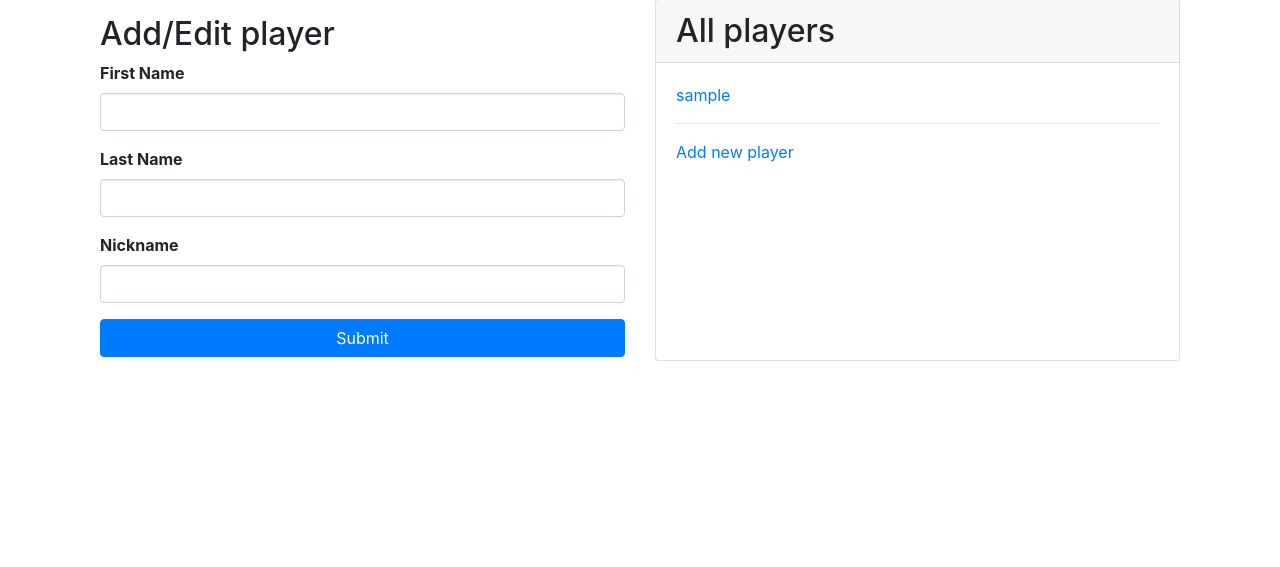
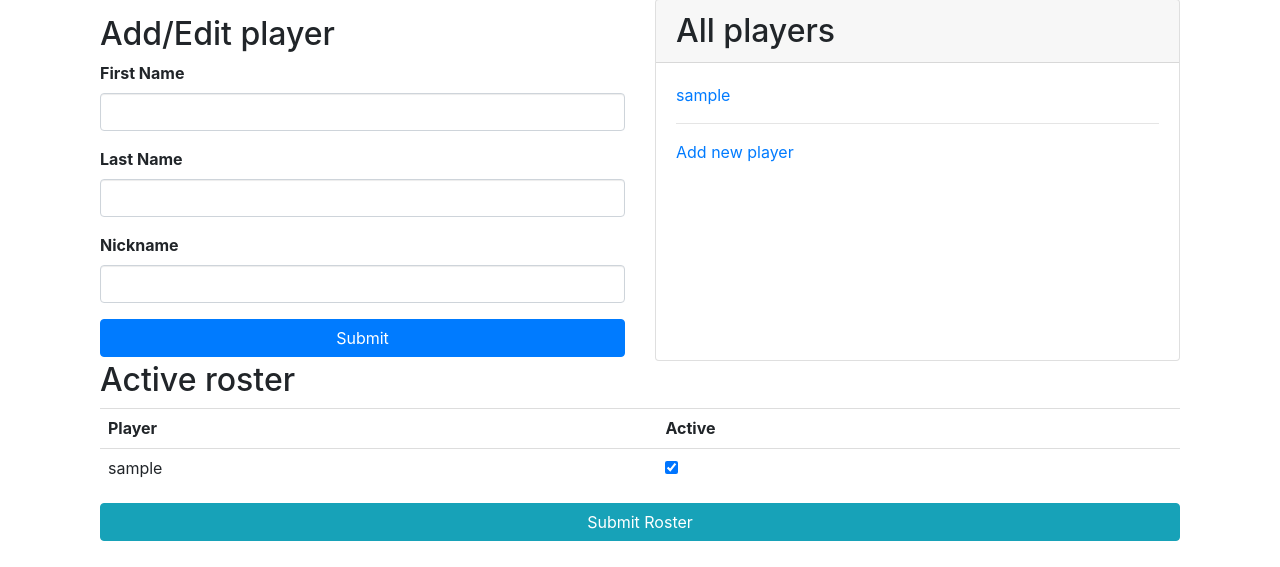
Before and after one commit to cpkm/darts-site, a Flask app: page /player_edit in a window 1280 px wide. Shown: the part 233-800 px from the top of the page. Run offline with Flask 2, Linux system fonts and the light colour scheme; a user stored in the database is signed in; tables that the repository leaves empty hold one stand-in row (values such as "Sample post"); some libraries are stand-ins or nearby versions.

Commit message:
adds active roster
A roster form is created in forms.py. This is implemented in the edit_player section with check boxes for active players. index.html updated to show current (active roster) as opposed to all players.

```diff
--- a/app/main/forms.py
+++ b/app/main/forms.py
@@ -1,7 +1,7 @@
 from flask import request, flash
 from flask_wtf import FlaskForm
 from wtforms import (StringField, SubmitField, TextAreaField, BooleanField, RadioField,
-    FieldList, FormField, DateField, SelectField, IntegerField)
+    FieldList, FormField, DateField, SelectField, IntegerField, HiddenField)
 from wtforms.validators import ValidationError, DataRequired, InputRequired, Length, Email
 from app import db
 from app.models import Player, Game, Match, Team, PlayerGame, Season, HighScore, LowScore, season_from_date
@@ -28,8 +28,8 @@ class EditPlayerForm(FlaskForm):
             raise ValidationError('Player nickname must be unique.')
 
 class ActivePlayerForm(FlaskForm):
-    player = StringField('Nickname',validators=[DataRequired()])
-    is_active = BooleanField('Active')
+    player = HiddenField('', validators=[DataRequired()])
+    is_active = BooleanField('')
 
 class RosterForm(FlaskForm):
     roster = FieldList(FormField(ActivePlayerForm))
@@ -37,6 +37,8 @@ class RosterForm(FlaskForm):
 
     def __init__(self, *args, **kwargs):
         super().__init__(*args,**kwargs)
+
+    def fill_roster(self):
         all_players = Player.query.order_by(Player.nickname).all()
 
         for i,p in enumerate(all_players):
--- a/app/main/routes.py
+++ b/app/main/routes.py
@@ -19,7 +19,7 @@ def before_request():
 @bp.route('/', methods=['GET', 'POST'])
 @bp.route('/index', methods=['GET', 'POST'])
 def index():
-    all_players = Player.query.order_by(Player.nickname).all()
+    all_players = Player.query.filter_by(is_active=True).order_by(Player.nickname).all()
     page = request.args.get('page', 1, type=int)
     last_match = Match.query.filter(Match.date<date.today()).order_by(Match.date.desc()).first()
     schedule = Match.query.filter(Match.date>=date.today()).order_by(Match.date).paginate(
@@ -77,6 +77,19 @@ def player_edit(nickname):
         flash('Player {} ({} {}) and all associated stats deleted!'.format(
             player.nickname, player.first_name, player.last_name), 'danger')
         return redirect(url_for('main.player_edit'))
+
+    if roster_form.validate_on_submit():
+        for player_form in roster_form.roster:
+
+            if player_form.player.data is not None:
+                p = Player.query.filter_by(nickname=player_form.player.data).first()
+                p.is_active = player_form.is_active.data
+                db.session.add(p)
+                db.session.commit()
+        flash('Updated active roster!')
+        return redirect(url_for('main.player_edit'))
+    elif request.method == 'GET':
+        roster_form.fill_roster()
 
     return render_template('edit_player.html', title='Player Editor',
         form=form, player=player, all_players=all_players, roster_form=roster_form)
--- a/app/templates/edit_player.html
+++ b/app/templates/edit_player.html
@@ -42,8 +42,33 @@
     </div>
   </div>
 
+  <div class="row">
+    <div class="col-md-12"><h2>Active roster</h2>
+      <form class="form" method="post" role="form">
+        {{ roster_form.hidden_tag() }}
+        {{ wtf.form_errors(roster_form, hiddens="only") }}
 
+        <div>
+          <table class="table">
+            <tr>
+              <th> Player </th>
+              <th> Active </th>
+            </tr>
+            {% for p in roster_form.roster %}
+            {{ p.hidden_tag() }}
+            {{ wtf.form_errors(p, hiddens="only") }}
+            <tr>
+                <td>{{ p.player }}{{ p.player.data }}</td>
+                <td>{{ p.is_active }}</td>
+            </tr>
+            {% endfor %}
+          </table>
+        </div>
+        {{ wtf.form_field(roster_form.submit, button_map={'submit': 'info my-1 btn-block'}) }}
+      </form>
+  </div>
 </div>
+
 
 <!-- Modal -->
 <div class="modal" id="confirmModal" tabindex="-1" role="dialog" aria-labelledby="confirmModalLabel" aria-hidden="true">
--- a/app/templates/index.html
+++ b/app/templates/index.html
@@ -37,7 +37,7 @@
     </div>
     <div class="col-md-6">
       <div class="card h-100">
-          <h2 class="card-header">Roster</h2>
+          <h2 class="card-header">Current Roster</h2>
           <div class="card-body">
             <ul class="list-unstyled">
             {% for p in all_players %}
```
